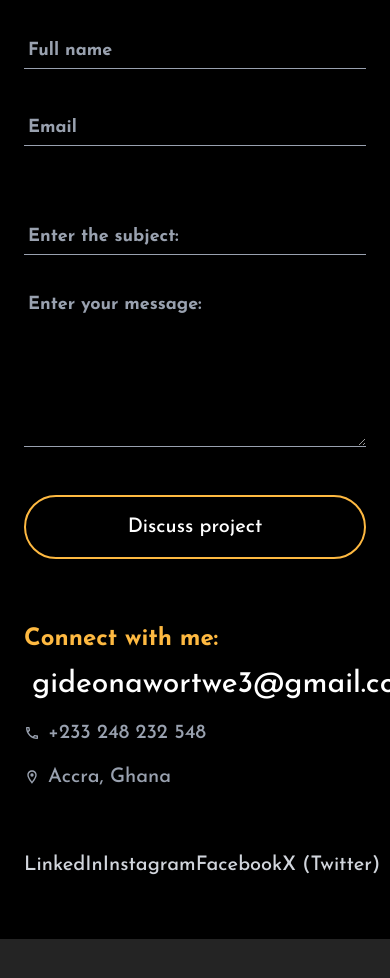
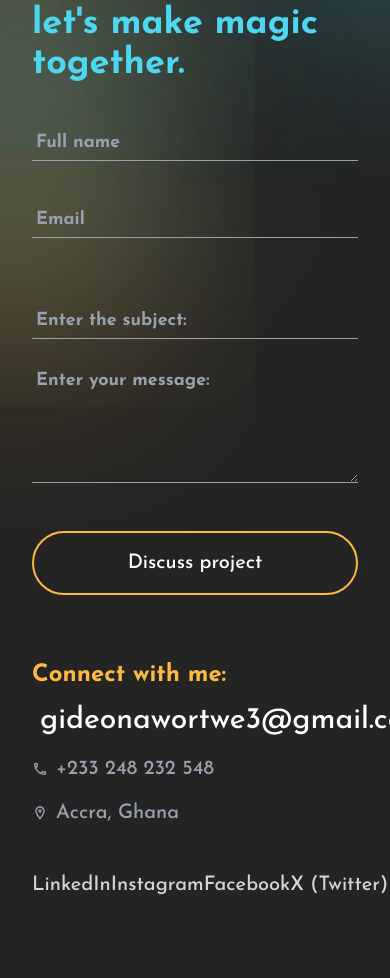
Before and after one commit to Walker-Gideon/walker.dev, a React (Vite) app: page / in a window 390 px wide. Shown: the part 10753-11731 px from the top of the page. Built offline with nearby package versions, Linux system fonts and the light colour scheme; a web font is replaced by a local one.

Commit message:
Did some sstyling changes to the contact section

```diff
--- a/src/components/contact/Contact.jsx
+++ b/src/components/contact/Contact.jsx
@@ -6,14 +6,18 @@ import ContactInfo from "./ContactInfo";
 
 function Contact() {
   return (
-    <div id="contact" className="relative">
-      <div className="pt-12 pb-15 w-full h-full px-20 small:mt-10 small:px-4 sm:px-6 md:px-10 lg:px-20 z-10 bg-black">
-        <ContactHeader />
+    //
 
-        <div className="md:mt-14 md:flex md:justify-between md:gap-16 large:gap-20 xl:gap-30">
-          <ContactForm />
-          <ContactInfo />
-        </div>
+    // pt-12 pb-15 w-full h-full px-20 small:mt-10 small:px-4 sm:px-6 md:px-10 lg:px-20 z-10
+    <div
+      id="contact"
+      className="relative w-full h-full pb-10 pt-30 small:pt-25 medium:pt-30 px-20 small:px-4 sm:px-8 lg:px-20"
+    >
+      <ContactHeader />
+
+      <div className="md:mt-14 md:flex md:justify-between md:gap-16 large:gap-20 xl:gap-30">
+        <ContactForm />
+        <ContactInfo />
       </div>
 
       <Gradients />
--- a/src/components/contact/ContactForm.jsx
+++ b/src/components/contact/ContactForm.jsx
@@ -1,4 +1,5 @@
 import { useState } from "react";
+import Button from "../ui/Button";
 
 function ContactForm() {
   const [name, setName] = useState("");
@@ -34,7 +35,7 @@ function ContactForm() {
         </div>
       </div>
 
-      <div className="my-8 w-full">
+      <div className="my-6 w-full">
         <input
           type="text"
           value={subject}
@@ -50,18 +51,19 @@ function ContactForm() {
           value={message}
           onChange={(e) => setMessage(e.target.value)}
           placeholder="Enter your message:"
-          className="w-full h-40 border-b border-b-gray-400 focus:outline-none text-white text-sm small:text-lg sm:text-xl font-bold p-1 placeholder:text-gray-400 placeholder:text-lg"
+          className="w-full h-30 border-b border-b-gray-400 focus:outline-none text-white text-sm small:text-lg sm:text-xl font-bold p-1 placeholder:text-gray-400 placeholder:text-lg"
         ></textarea>
       </div>
 
       <div className="small:flex small:flex-col md:flex-row">
         <div></div>
-        <button
+        <Button
           onClick={handleSubmit}
-          className="border-2 rounded-full border-primary px-8 py-4 text-xl text-center text-white transition-colors duration-300 hover:bg-primary font-medium cursor-pointer"
+          borderCol="border-primary"
+          textCol="text-white"
         >
           Discuss project
-        </button>
+        </Button>
       </div>
     </form>
   );
--- a/src/components/contact/ContactInfo.jsx
+++ b/src/components/contact/ContactInfo.jsx
@@ -6,8 +6,10 @@ function ContactInfo() {
     <div className="w-full md:w-100 lg:w-200 mt-2 small:mt-16 md:mt-4">
       <h1 className="pb-2 text-2xl text-primary font-bold">Connect with me:</h1>
 
-      <Info />
-      <SocialLink />
+      <div className="flex flex-col justify-between small:h-50 md:h-100 midmedium:h-70">
+        <Info />
+        <SocialLink />
+      </div>
     </div>
   );
 }
--- a/src/components/contact/Info.jsx
+++ b/src/components/contact/Info.jsx
@@ -20,7 +20,7 @@ function Info() {
         <p className="py-3 small:py-4 text-xl font-medium">+233 248 232 548</p>
       </div>
 
-      <div className="flex items-center gap-2 mb-27 small:mb-15 md:mb-53 midmedium:mb-24 text-gray-400">
+      <div className="flex items-center gap-2 text-gray-400">
         <MdOutlineLocationOn className="font-bold" />
         <p className="text-xl font-medium">Accra, Ghana</p>
       </div>
--- a/src/components/experience/Experience.jsx
+++ b/src/components/experience/Experience.jsx
@@ -37,7 +37,7 @@ const experience = [
 
 function Experience() {
   return (
-    <div className="pt-20 pb-15 small:pt-0 md:pt-10 midmedium:pt-15 px-20 small:px-4 sm:px-6 md:px-10 lg:px-20 h-full">
+    <div className="w-full h-full pb-10 pt-30 small:pt-25 medium:pt-30 px-20 small:px-4 sm:px-8 lg:px-20">
       <ExperienceHeader />
 
       <div className="flex small:flex-col midmedium:flex-row items-center justify-between small:gap-20 midmedium:gap-10 small:px-4 md:px-20 midmedium:px-6 lg:px-0">
--- a/src/components/ui/SocialLink.jsx
+++ b/src/components/ui/SocialLink.jsx
@@ -4,8 +4,7 @@ function SocialLink() {
     hover:after:scale-x-100`;
 
   return (
-    <div className="w-full font-medium text-lg small:text-xl whitespace-nowrap">
-      <div className="flex items-center justify-between medium:justify-around md:justify-between text-gray-300 transition-colors duration-300">
+    <div className="w-full font-medium text-lg small:text-xl whitespace-nowrap flex items-center justify-between medium:justify-around md:justify-between text-gray-300 transition-colors duration-300">
       <a href="#" className={`${linkStyling} after:w-20 hover:text-gray-200`}>
         LinkedIn
       </a>
@@ -19,7 +18,6 @@ function SocialLink() {
         X (Twitter)
       </a>
     </div>
-    </div>
   );
 }
 
--- a/src/index.css
+++ b/src/index.css
@@ -53,7 +53,6 @@
   display: none;
 }
 
-/* Skill animation */
 .skill_main {
   mask-image: linear-gradient(
     to right,
```
Lines whose indentation alone changed are shown as unchanged.
